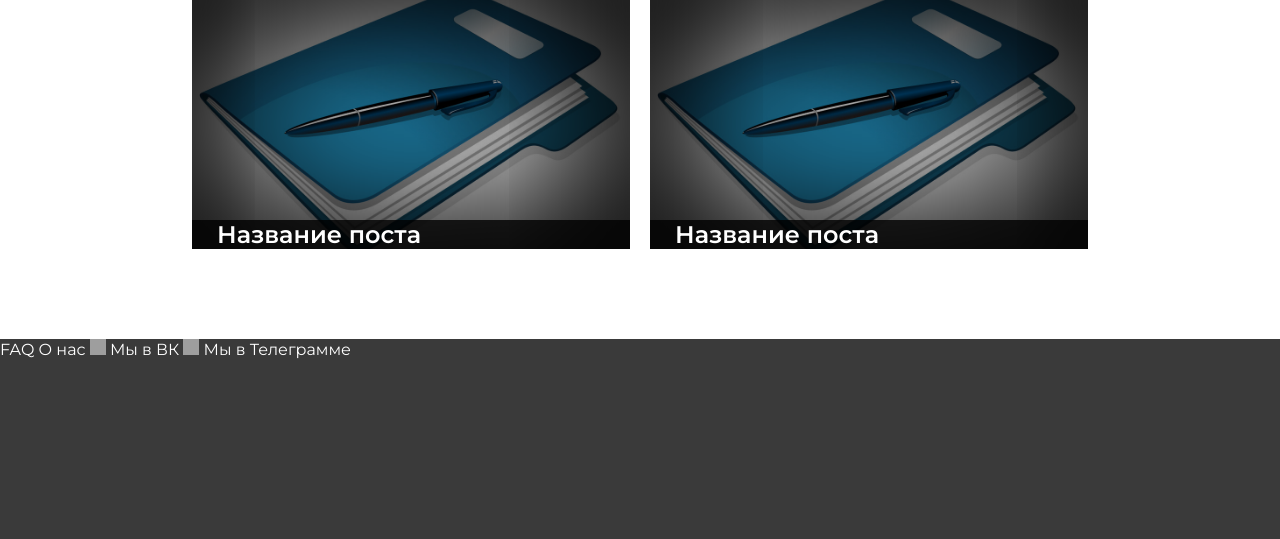
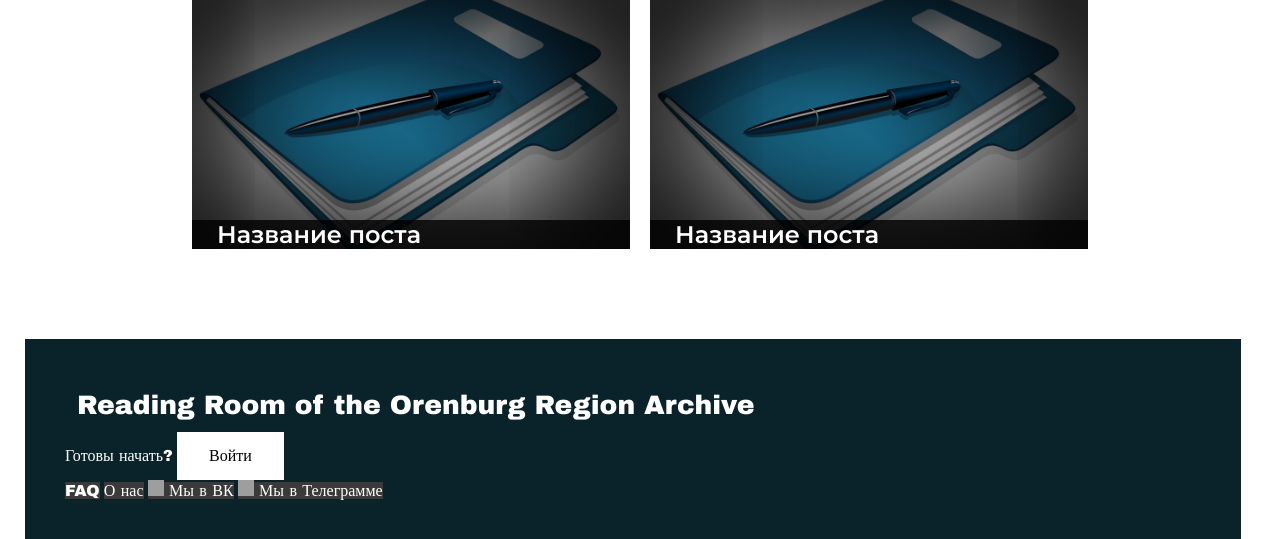
Before and after one commit to Leonid-poc/Web_Hakaton, a Django app: page / in a window 1280 px wide. Shown: the part 3051-3590 px from the top of the page. Run offline with Django 3.2, Linux system fonts and the light colour scheme; grey boxes are pictures that could not be loaded.

Commit message:
Попытка сделать красивый футер

```diff
--- a/hakaton/hall/static/css/footer.css
+++ b/hakaton/hall/static/css/footer.css
@@ -5,4 +5,40 @@
 
 a {
     text-decoration: none;
+    font-family: arial black;
 }
+.footer{
+    background-color: #0a222a;
+    width: 95%;
+    height: 100px;
+    margin-left: 25px;
+    margin-right: 25px;
+    padding: 40px;
+    position: relative;
+
+}
+.ready-btn{
+    background-color: aliceblue;
+    color: black;
+}
+p{
+    font-family: arial black;
+    font-size: 20pt;
+    padding: 12px;
+    margin: 10px, 0;
+
+}
+.button {
+    background-color: white;
+    border: none;
+    color: black;
+    padding: 15px 32px;
+    text-align: center;
+    text-decoration: none;
+    display: inline-block;
+    font-size: 16px;
+
+}
+.footer-nav{
+    border-top: white;
+}
--- a/hakaton/hall/templates/base.html
+++ b/hakaton/hall/templates/base.html
@@ -46,7 +46,18 @@
     {% block content %}{% endblock %}
   </main>
   <footer class='footer dark'>
-    <div class="footer-nav-wrapper">
+      <div class="footer-prevew">
+        <p>Reading Room of the Orenburg Region Archive</p>
+        <div class="footer-info">
+          <div class="footer-ask">
+            <a>Готовы начать?</a>
+            <a href="#" class="button">Войти</a>
+          </div>
+        </div>
+      </div>
+
+
+
       <nav class='footer-nav'>
         <a href="" class="dark">FAQ</a>
         <a href="" class="dark">О нас</a>
--- a/hakaton/hall/templates/baseNews.html
+++ b/hakaton/hall/templates/baseNews.html
@@ -1,6 +1,5 @@
 {% extends 'base.html' %}
 {% load static %}
-
 {% block content %}
 <div class="container">
   <div class="upper-wrapper">
```
